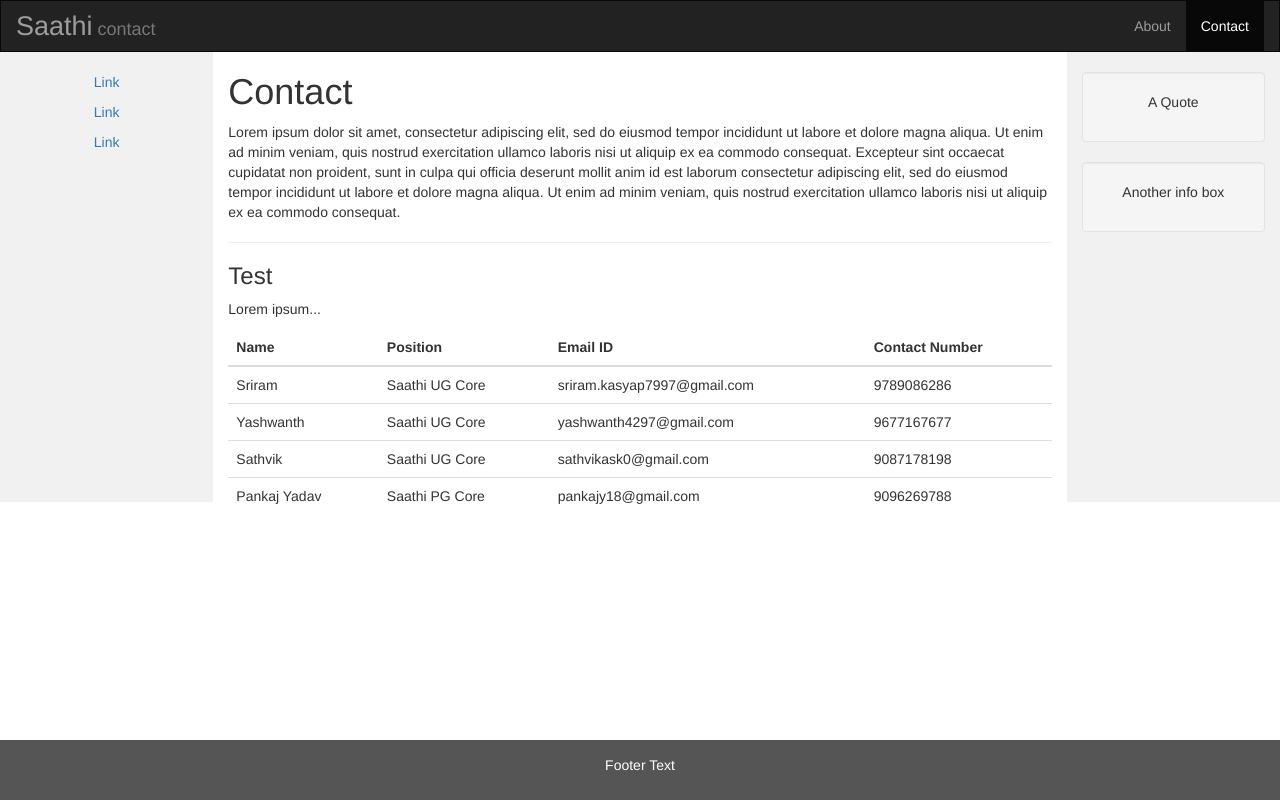
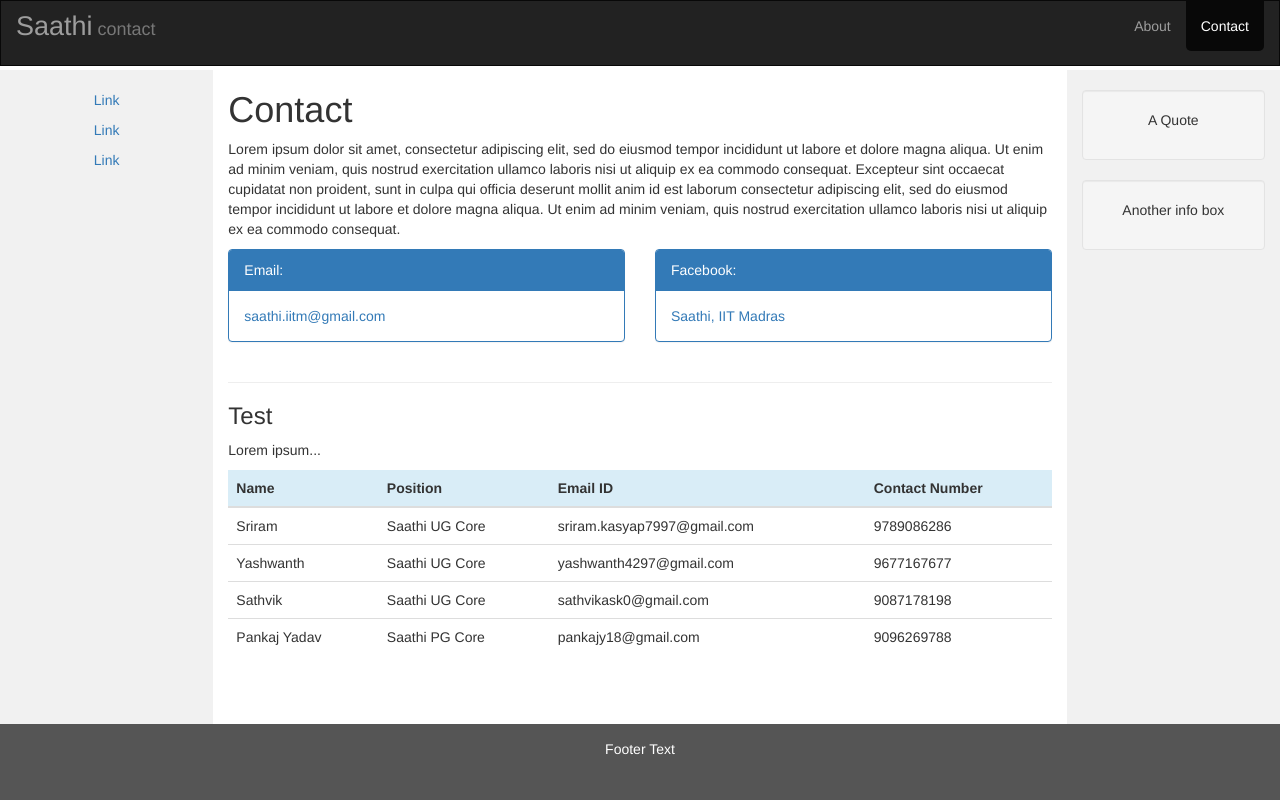
Before and after one commit to dhananjaylatkar/Saathi, a PHP site: page /Saathi/contact in a window 1280 px wide. Run offline with PHP 8.4, Linux system fonts and the light colour scheme.

Commit message:
Sizing and scrollbars

```diff
--- a/css/style.css
+++ b/css/style.css
@@ -1,8 +1,16 @@
+body {
+    /* overflow-y: auto; */
+}
+
+
 /* Remove the navbar's default margin-bottom and rounded borders */
 
 .navbar {
     margin-bottom: 0;
     border-radius: 0;
+    height: 8.3vh;
+    /* position: fixed; */
+    top: 0px;
     /* background-color: rgba(16, 16, 16, 0.7); */
 }
 
@@ -10,7 +18,7 @@
 /* Set height of the grid so .sidenav can be 100% (adjust as needed) */
 
 .row.content {
-    height: 450px
+    height: 90vh;
 }
 
 
@@ -20,6 +28,7 @@
     padding-top: 20px;
     background-color: #f1f1f1;
     height: 100%;
+    /* position: fixed; */
 }
 
 
@@ -32,6 +41,7 @@ footer {
     position: fixed;
     width: 100%;
     bottom: 0px!important;
+    height: 9.5vh;
 }
 
 
@@ -58,3 +68,40 @@ a:visited,
 a:focus {
     text-decoration: none;
 }
+
+.hdr {
+    position: fixed;
+    width: 100%;
+    z-index: 100;
+}
+
+.pushbelow {
+    height: 8.7vh;
+}
+
+.scrl {
+    overflow-y: auto;
+    height: 81.5vh;
+    /* background-color: green; */
+}
+
+li.active a {
+    border-radius: 0 0 5px 5px;
+}
+
+::-webkit-scrollbar-track {
+    -webkit-box-shadow: inset 0 0 6px rgba(0, 0, 0, 0.3);
+    border-radius: 10px;
+    background-color: #F5F5F5;
+}
+
+::-webkit-scrollbar {
+    width: 12px;
+    background-color: #F5F5F5;
+}
+
+::-webkit-scrollbar-thumb {
+    border-radius: 10px;
+    -webkit-box-shadow: inset 0 0 6px rgba(0, 0, 0, .3);
+    background-color: #555;
+}
--- a/include/contact.html
+++ b/include/contact.html
@@ -1,13 +1,32 @@
 <p>Lorem ipsum dolor sit amet, consectetur adipiscing elit, sed do eiusmod tempor incididunt ut labore et dolore magna aliqua. Ut enim ad minim veniam, quis nostrud exercitation ullamco laboris nisi ut aliquip ex ea commodo consequat. Excepteur sint occaecat
     cupidatat non proident, sunt in culpa qui officia deserunt mollit anim id est laborum consectetur adipiscing elit, sed do eiusmod tempor incididunt ut labore et dolore magna aliqua. Ut enim ad minim veniam, quis nostrud exercitation ullamco laboris
     nisi ut aliquip ex ea commodo consequat.</p>
+<div class="row">
+    <div class=" col-sm-6">
+        <div class="panel panel-primary">
+            <div class="panel-heading">Email:</div>
+            <div class="panel-body">
+                <a href="mailto:saathi.iitm@gmail.com" target="_blank">saathi.iitm@gmail.com</a>
+            </div>
+        </div>
+    </div>
+    <div class=" col-sm-6">
+        <div class="panel panel-primary">
+            <div class="panel-heading">Facebook:</div>
+            <div class="panel-body">
+                <a href="https://www.facebook.com/saathi.iitm/" target="_blank">Saathi, IIT Madras</a>
+            </div>
+        </div>
+    </div>
+</div>
+
 <hr>
 <h3>Test</h3>
 <p>Lorem ipsum...</p>
 <div class="table-responsive">
     <table class="table table-hover">
         <thead>
-            <tr>
+            <tr class="info">
                 <th>Name</th>
                 <th>Position</th>
                 <th>Email ID</th>
--- a/include/header.php
+++ b/include/header.php
@@ -22,7 +22,7 @@
 
 <body>
 
-    <nav class="navbar navbar-inverse">
+    <nav class="navbar navbar-inverse hdr">
         <div class="container-fluid">
             <div class="navbar-header">
                 <button type="button" class="navbar-toggle" data-toggle="collapse" data-target="#myNavbar">
--- a/index.php
+++ b/index.php
@@ -1,4 +1,5 @@
 <?php require('include/header.php'); ?>
+    <div class="pushbelow"></div>
     <div class="container-fluid text-center">
         <div class="row content">
             <div class="col-sm-2 sidenav">
@@ -6,7 +7,7 @@
                 <p><a href="#">Link</a></p>
                 <p><a href="#">Link</a></p>
             </div>
-            <div class="col-sm-8 text-left">
+            <div class="col-sm-8 text-left scrl">
             <h1><?php echo(($currpage?ucfirst($currpage):'Welcome'));?></h1>
                 <?php if(!@include('include/'.($currpage?$currpage:'welcome').'.html')) include('include/404.html'); ?>
             </div>
```
